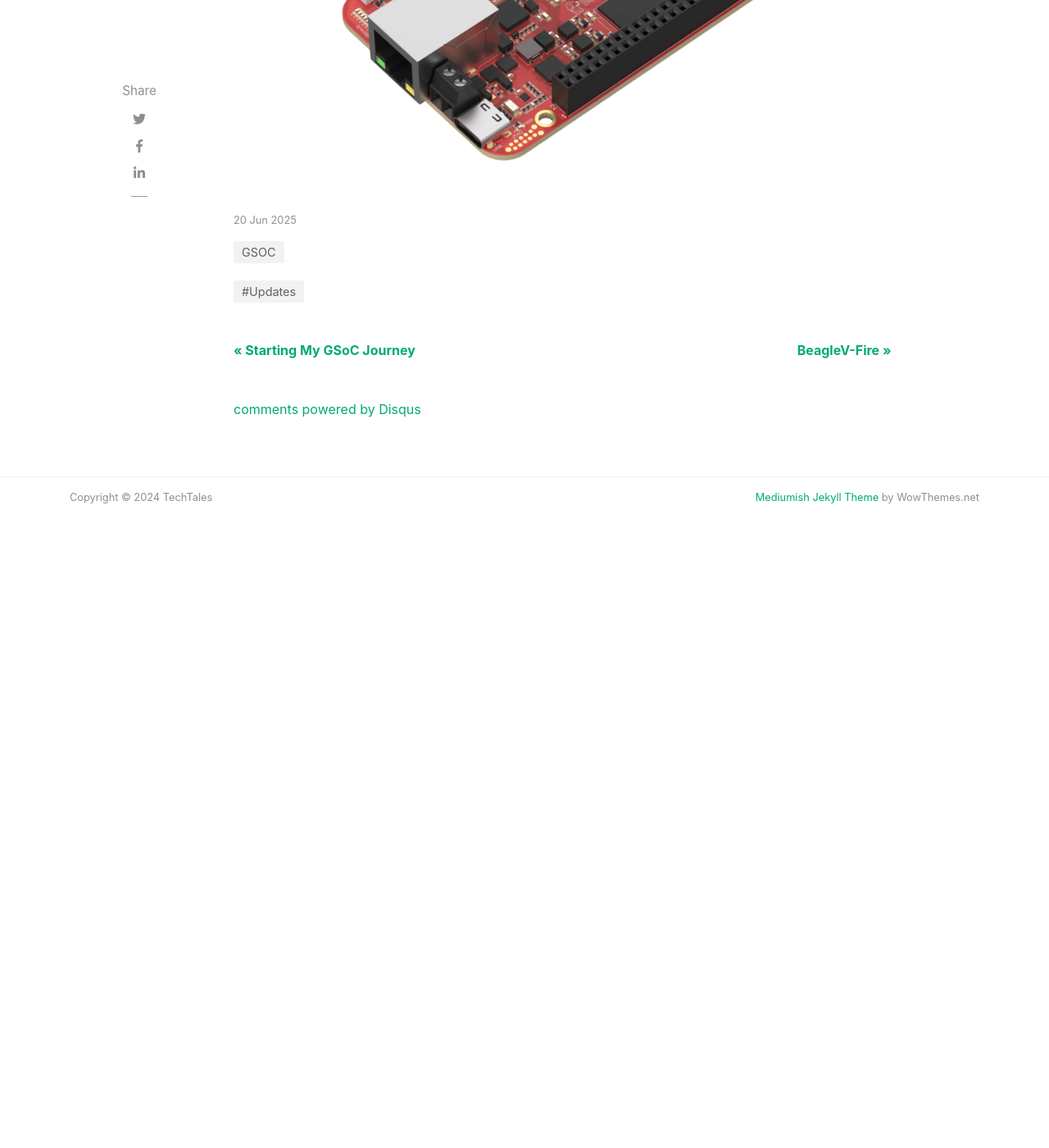
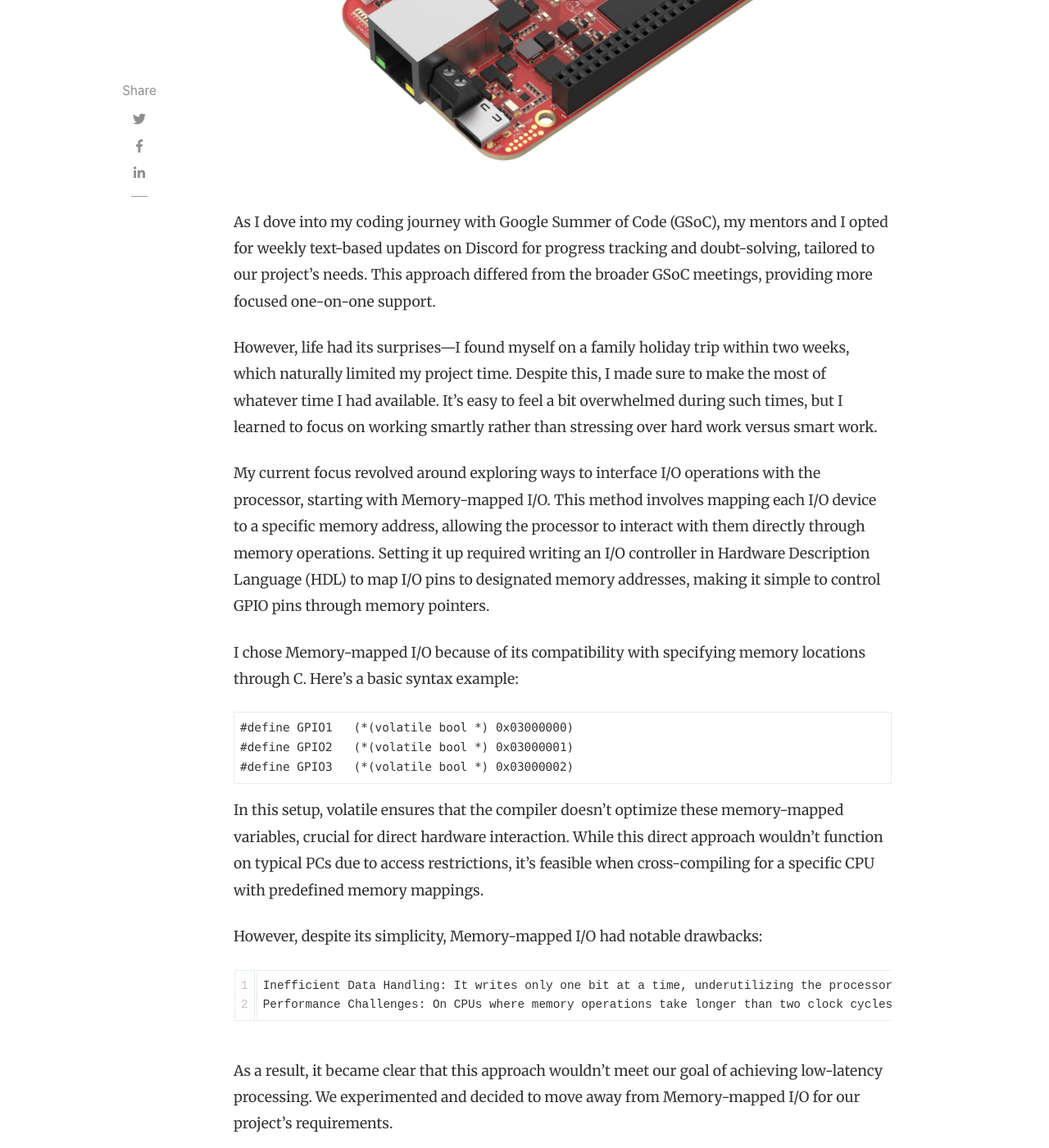
Before and after one commit to RapidRoger18/RapidRoger18.github.io, a Jekyll site: the page built from _posts/2025-06-20-Mem-map-IO.md, in a window 1280 px wide and 1400 px high, scrolled down 686 px. Shown: the whole window at 82% size. Built offline with Jekyll 4.4.1, drawn with Linux system fonts in a browser that asks for light colours; nearby versions of some CDN libraries; comment, search, counter and statistics services are not loaded; before the commit the page ends 1376 px from its top, so only the background shows below that; some of the changed text lies outside the part shown.

Commit message:
Added 4th weekly post of GSOC

````diff
--- a/_posts/2025-06-20-Mem-map-IO.md
+++ b/_posts/2025-06-20-Mem-map-IO.md
@@ -9,3 +9,29 @@
 featured: true
 hidden: false
 ---
+
+As I dove into my coding journey with Google Summer of Code (GSoC), my mentors and I opted for weekly text-based updates on Discord for progress tracking and doubt-solving, tailored to our project's needs. This approach differed from the broader GSoC meetings, providing more focused one-on-one support.
+
+However, life had its surprises—I found myself on a family holiday trip within two weeks, which naturally limited my project time. Despite this, I made sure to make the most of whatever time I had available. It's easy to feel a bit overwhelmed during such times, but I learned to focus on working smartly rather than stressing over hard work versus smart work.
+
+My current focus revolved around exploring ways to interface I/O operations with the processor, starting with Memory-mapped I/O. This method involves mapping each I/O device to a specific memory address, allowing the processor to interact with them directly through memory operations. Setting it up required writing an I/O controller in Hardware Description Language (HDL) to map I/O pins to designated memory addresses, making it simple to control GPIO pins through memory pointers.
+
+I chose Memory-mapped I/O because of its compatibility with specifying memory locations through C. Here’s a basic syntax example:
+
+```C:
+#define GPIO1   (*(volatile bool *) 0x03000000)
+#define GPIO2   (*(volatile bool *) 0x03000001)
+#define GPIO3   (*(volatile bool *) 0x03000002)
+```
+In this setup, volatile ensures that the compiler doesn't optimize these memory-mapped variables, crucial for direct hardware interaction. While this direct approach wouldn’t function on typical PCs due to access restrictions, it’s feasible when cross-compiling for a specific CPU with predefined memory mappings.
+
+However, despite its simplicity, Memory-mapped I/O had notable drawbacks:
+
+    Inefficient Data Handling: It writes only one bit at a time, underutilizing the processor’s 32-bit data bus and clock cycles.
+    Performance Challenges: On CPUs where memory operations take longer than two clock cycles, this method could significantly impact overall system latency.
+
+As a result, it became clear that this approach wouldn’t meet our goal of achieving low-latency processing. We experimented and decided to move away from Memory-mapped I/O for our project’s requirements.
+
+To sum up, while Memory-mapped I/O provided a straightforward solution for hardware interfacing, its limitations in performance and efficiency led us to explore alternative methods more suitable for our needs.
+
+This meant that the CPU would never really be "Low-Latency" so this method was tested and rejected.
````
